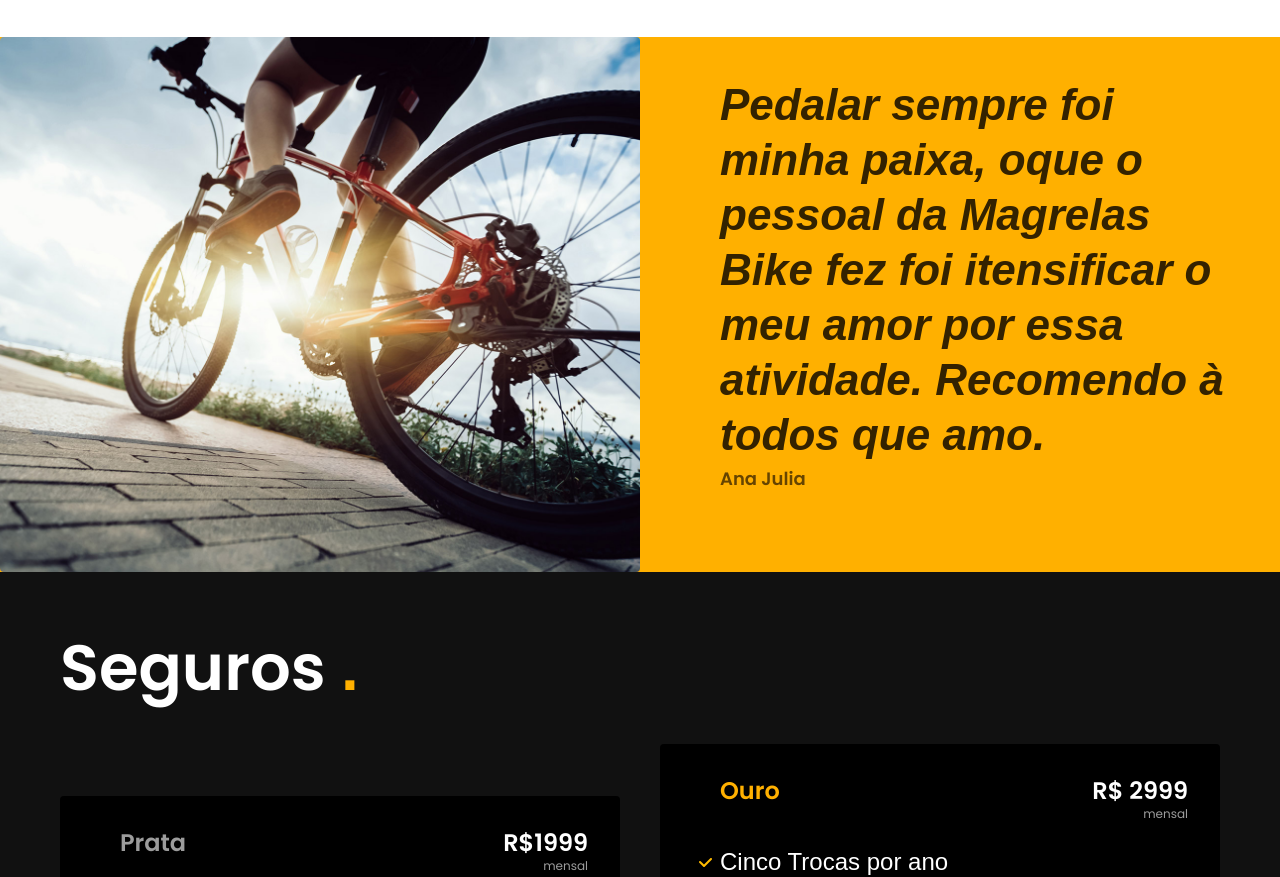
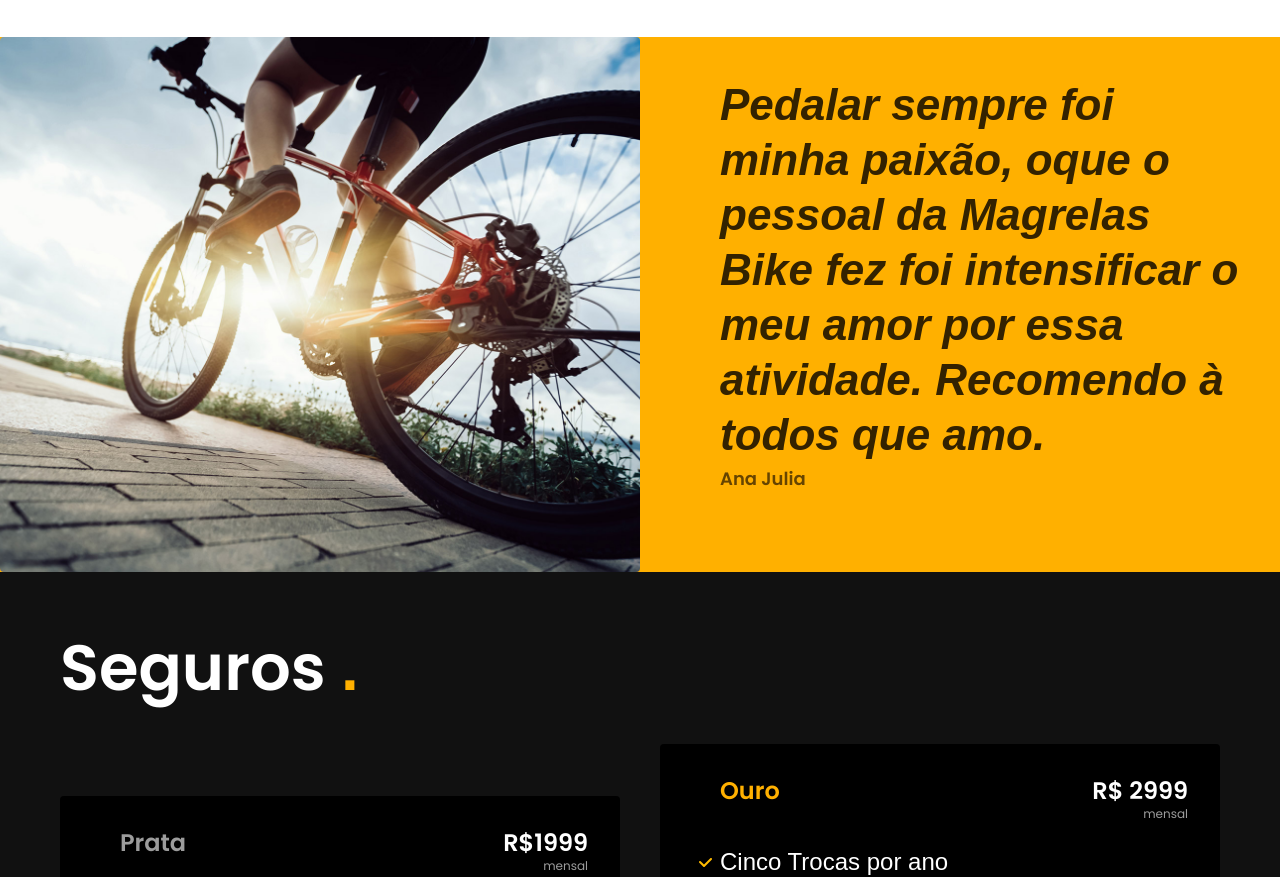
Before and after one commit to WisleyAraujo/BikCraft, a plain HTML site: page index.html in a window 1280 px wide. Shown: the part 3217-4094 px from the top of the page. Drawn offline with Linux system fonts and the light colour scheme; a web font is replaced by a local one.

Commit message:
pequena mudança

```diff
--- a/index.html
+++ b/index.html
@@ -148,7 +148,7 @@
         </div>
         <div class="depoimento-conteudo">
             <blockquote class="font-1-xl cor-p5">
-                <p>Pedalar sempre foi minha paixa, oque o pessoal da Magrelas Bike fez foi itensificar o meu amor por
+                <p>Pedalar sempre foi minha paixão, oque o pessoal da Magrelas Bike fez foi intensificar o meu amor por
                     essa atividade. Recomendo à todos que amo.</p>
                 <cite class="font-1-mb cor-p4">Ana Julia</cite>
             </blockquote>
```
